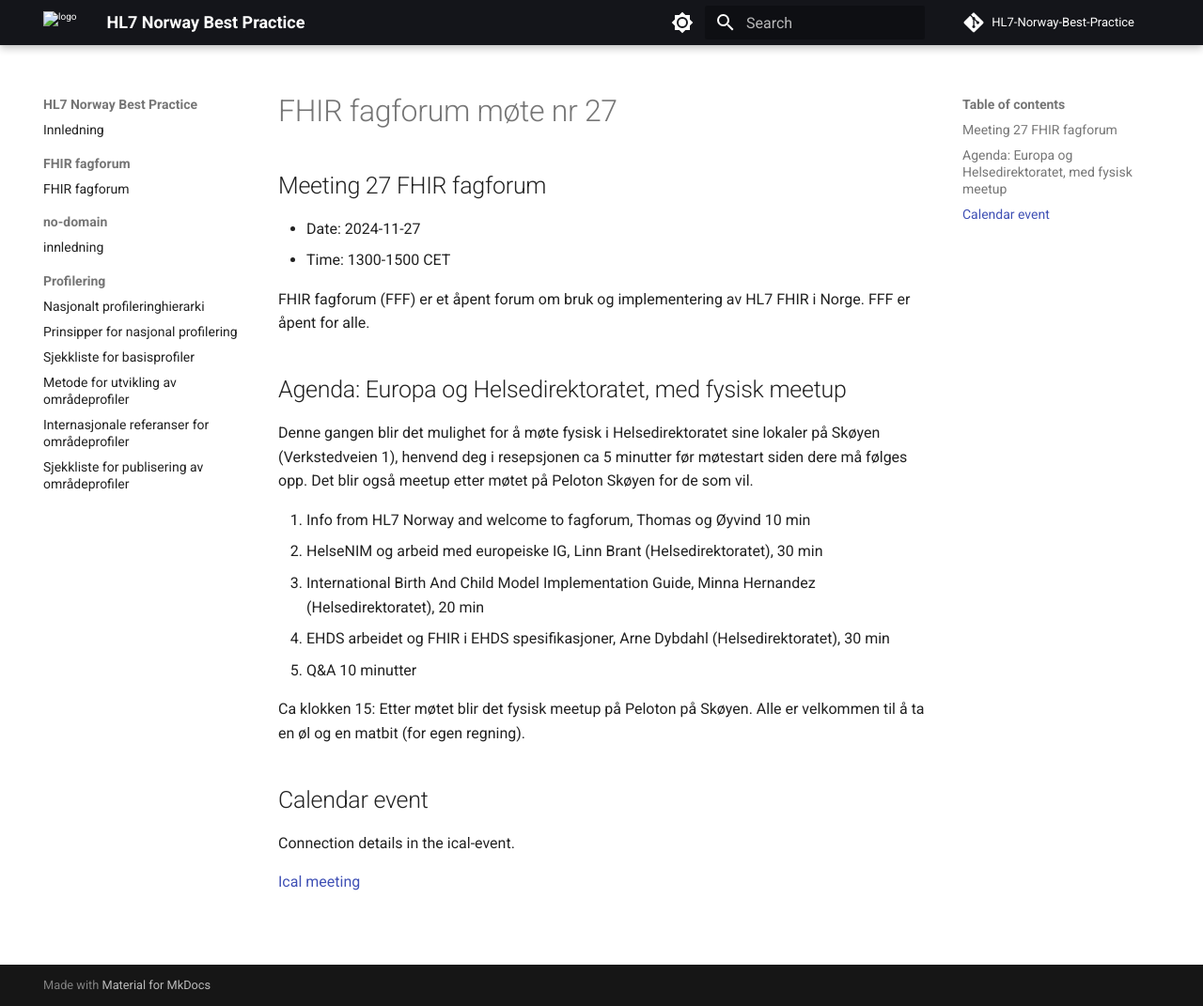
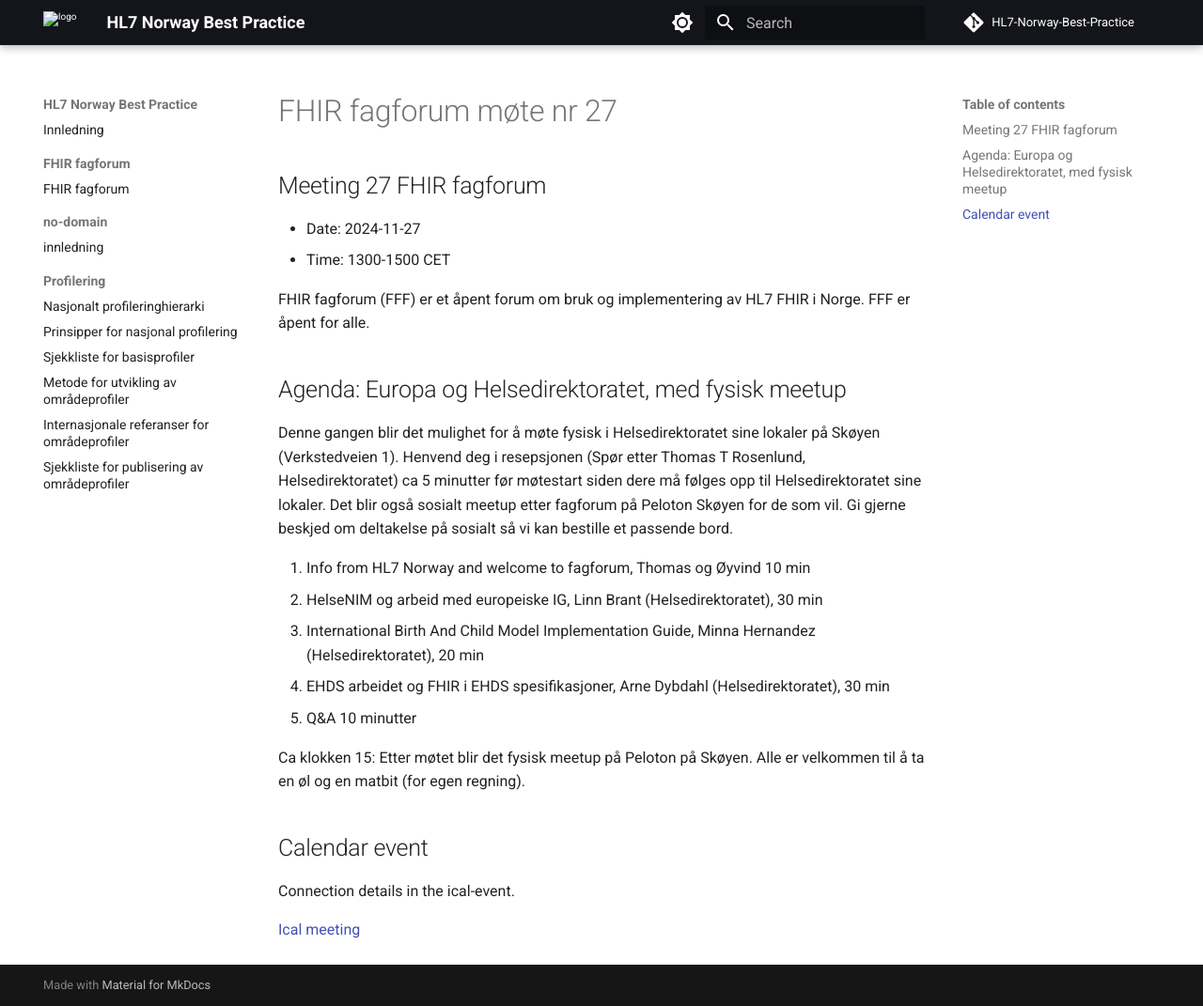
Before and after one commit to HL7Norway/best-practice, an MkDocs documentation site: the page built from docs/FHIR-faglig-forum/_agenda/2024-11-27-agenda.md, in a window 1280 px wide and 1071 px high. Shown: the whole window at 94% size. Built offline with MkDocs 1.6.1 and Material for MkDocs 9.7.7, drawn with Linux system fonts in a browser that asks for light colours; comment, search, counter and statistics services are not loaded.

Commit message:
Agenda og meetup update

```diff
--- a/docs/FHIR-faglig-forum/_agenda/2024-11-27-agenda.md
+++ b/docs/FHIR-faglig-forum/_agenda/2024-11-27-agenda.md
@@ -15,7 +15,7 @@
 
 ## Agenda: Europa og Helsedirektoratet, med fysisk meetup
 
-Denne gangen blir det mulighet for å møte fysisk i Helsedirektoratet sine lokaler på Skøyen (Verkstedveien 1), henvend deg i resepsjonen ca 5 minutter før møtestart siden dere må følges opp. Det blir også meetup etter møtet på Peloton Skøyen for de som vil.
+Denne gangen blir det mulighet for å møte fysisk i Helsedirektoratet sine lokaler på Skøyen (Verkstedveien 1). Henvend deg i resepsjonen (Spør etter Thomas T Rosenlund, Helsedirektoratet) ca 5 minutter før møtestart siden dere må følges opp til Helsedirektoratet sine lokaler. Det blir også sosialt meetup etter fagforum på Peloton Skøyen for de som vil. Gi gjerne beskjed om deltakelse på sosialt så vi kan bestille et passende bord.
 
 1. Info from HL7 Norway and welcome to fagforum, Thomas og Øyvind 10 min
 2. HelseNIM og arbeid med europeiske IG, Linn Brant (Helsedirektoratet), 30 min
```
